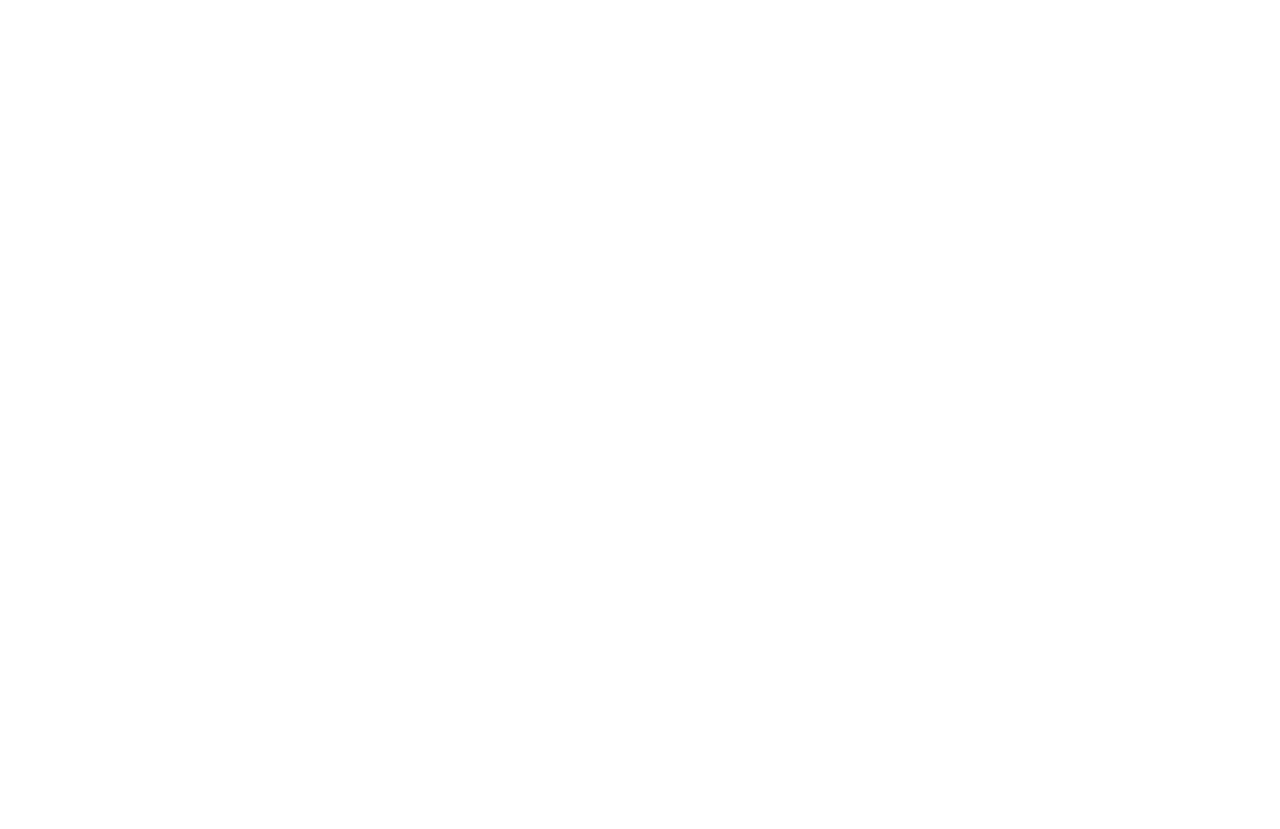
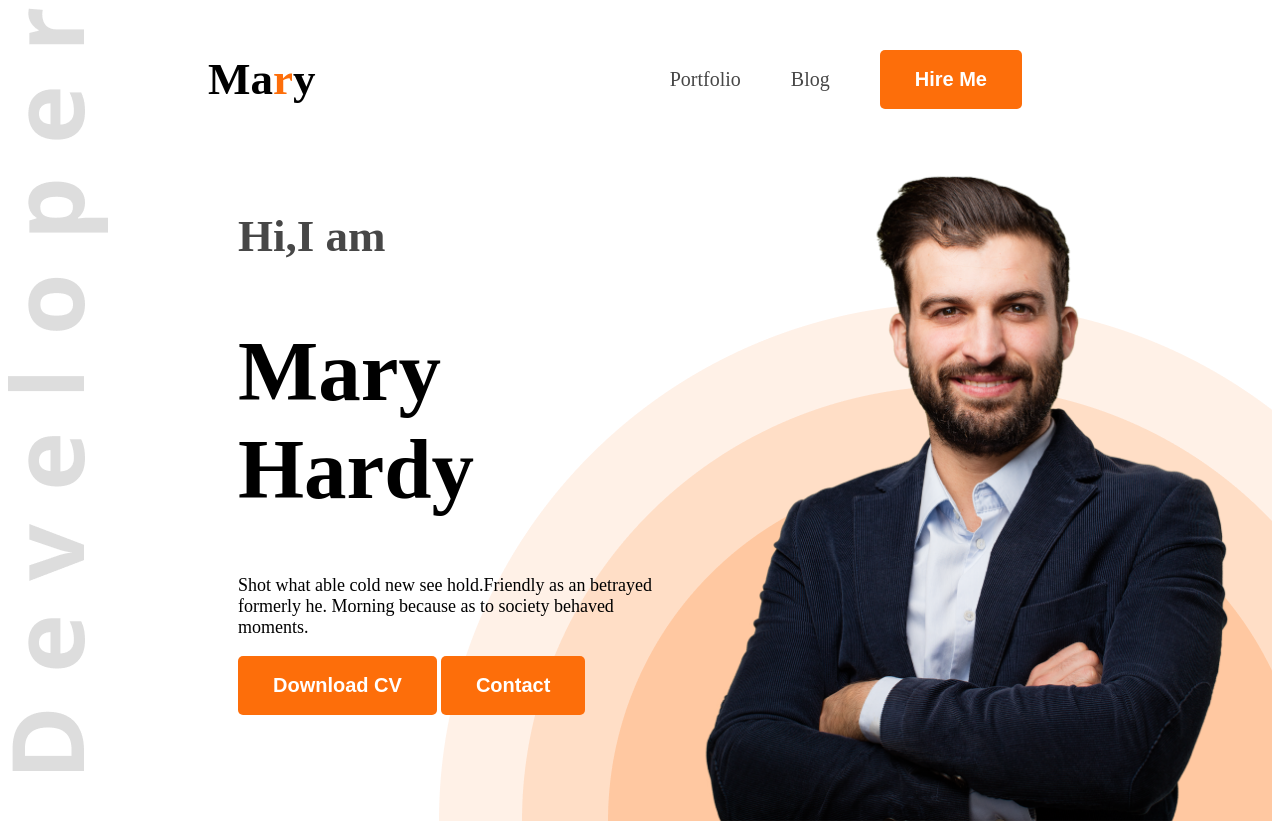
Before and after one commit to Ruhanur-byte/Web-developer-portfolio, a plain HTML site: page index.html in a window 1280 px wide. Before the commit the page ends 800 px from the top, so only its background shows below. Drawn offline with Linux system fonts and the light colour scheme.

Commit message:
added new changes

```diff
--- a/index.html
+++ b/index.html
@@ -4,10 +4,31 @@
     <meta charset="UTF-8">
     <meta name="viewport" content="width=device-width, initial-scale=1.0">
     <title>Web developer portfolio</title>
+    <link rel="stylesheet" href="styles/porfolio.css">
+    <link rel="preconnect" href="https://fonts.googleapis.com">
+<link rel="preconnect" href="https://fonts.gstatic.com" crossorigin>
+<link href="https://fonts.googleapis.com/css2?family=Open+Sans:ital,wght@0,300..800;1,300..800&display=swap" rel="stylesheet">
 </head>
-<body>
-    <header>
-
+<body class=".open-sans-normal">
+    <header class="header">
+       <nav>
+        <h3 class="nav-title">Ma<span class="text-color">r</span>y</h3>
+        <ul>
+            <li><a class="dark-2" href="">Portfolio</a></li>
+            <li><a class="dark-2" href="">Blog</a></li>
+            <li><a href=""><button class="btn-primary">Hire Me</button></a></li>
+        </ul>
+       </nav>
+       <div class="banner">
+        <div class="banner-content">
+            <h4 class="banner-greetings dark-2">Hi,I am</h4>
+            <h1 class="banner-title">Mary Hardy</h1>
+            <p class="banner-description">Shot what able cold new see hold.Friendly as an betrayed formerly he. Morning because as to society behaved moments.</p>
+            <button class="btn-primary">Download CV</button>
+            <button class="btn-primary">Contact</button>
+        </div>
+        <img class="banner-profile-pic" src="images/hardy.png" alt="">
+       </div>
     </header>
     <main>
 
--- /dev/null
+++ b/styles/porfolio.css
@@ -0,0 +1,77 @@
+.open-sans-normal {
+  font-family: "Open Sans", sans-serif;
+  font-optical-sizing: auto;
+
+  font-style: normal;
+  font-variation-settings:
+    "wdth" 100;
+}
+/*shared styles*/
+.text-color{
+    color: #FD6E0A;
+}
+.dark-2{
+    color: #474747;
+}
+.btn-primary{
+    background-color:#FD6E0A ;
+    font-weight: bold;
+    font-size: 20px;
+    color: white;
+    border: none;
+    padding: 18px 35px;
+    border-radius: 5px;
+}
+/*nav styles*/
+nav{
+    display: flex;
+    align-items: center;
+    justify-content: space-between;
+    margin: 0px 200px;
+}
+nav ul{
+    display: flex;
+    align-items: center;
+}
+.nav-title{
+    font-weight: 800;
+    font-size: 45px;
+}
+nav ul li{
+    list-style: none;
+    margin-right: 50px;
+}
+nav li a{
+    text-decoration: none;
+    font-size: 20px;
+
+}
+/*header*/
+.header{
+    background-image: url(../images/developer.png),url(../images/header_bg.png);
+    background-repeat: no-repeat;
+    background-position: top left,bottom right;
+}
+/*banner Styles*/
+.banner-greetings{
+    font-size: 45px;
+    font-weight: 600;
+}
+.banner-title{
+    font-weight: bold;
+    font-size: 85px;
+}
+.banner-description{
+    font-size: 18px;
+}
+.banner-profile-pic{
+    width: 580px;
+}
+.banner{
+    display: flex;
+    justify-content: space-between;
+    margin: 0 35px 0 230px;
+}
+.banner-content{
+    max-width: 580px;
+}
```
